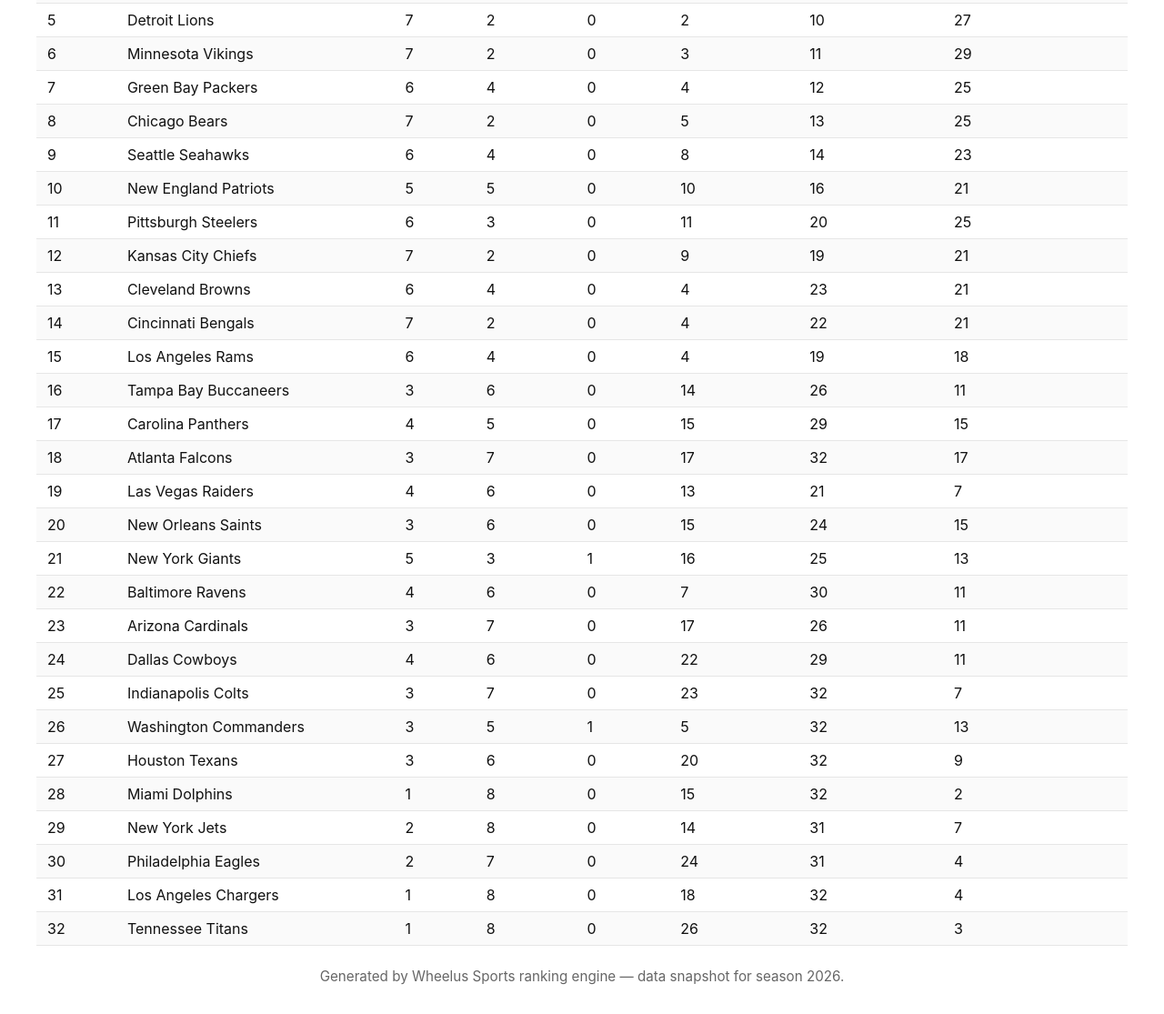
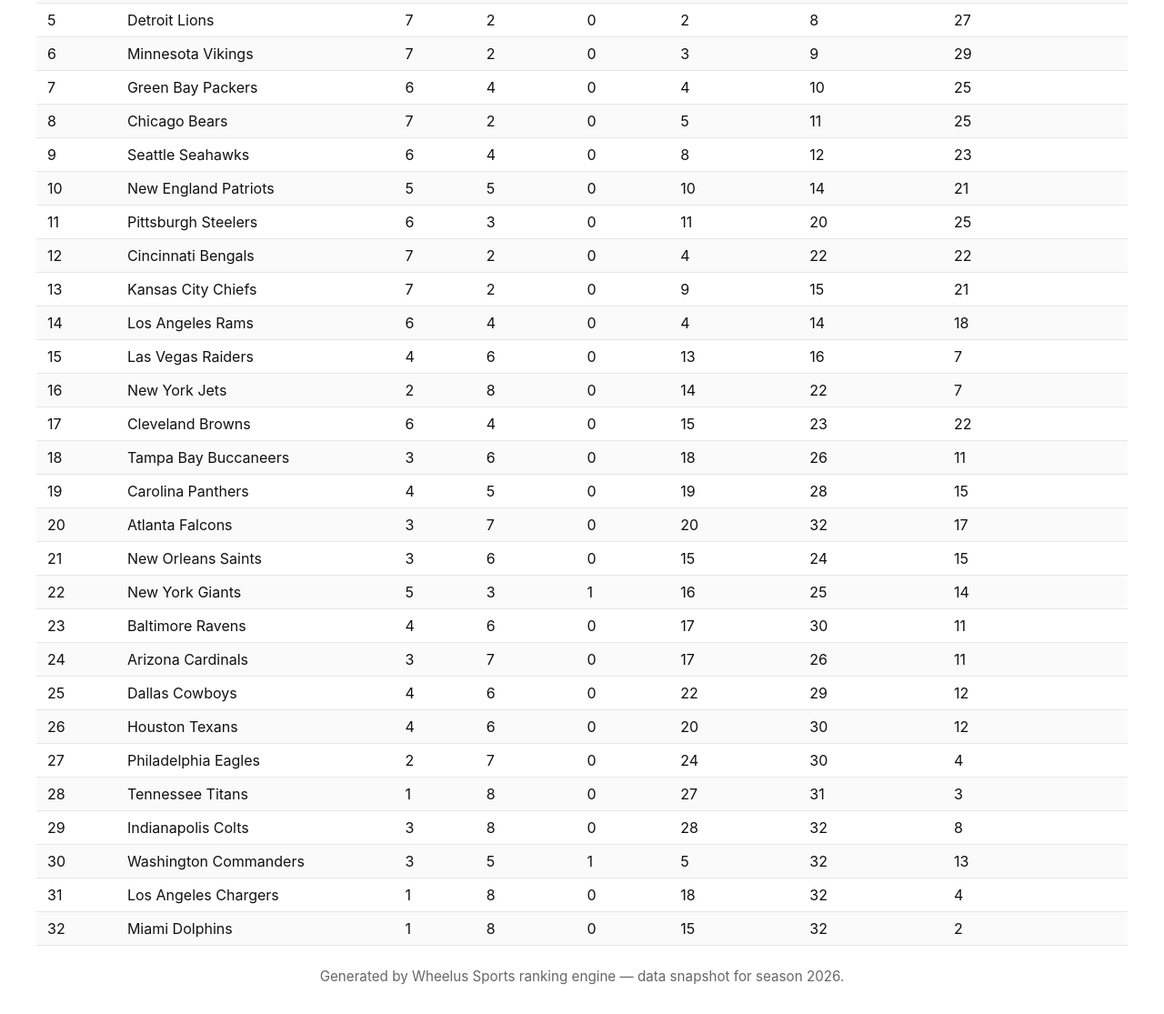
Before and after one commit to rwheelus/wheelus-sports, a plain HTML site: page NFL-2026-27.html in a window 1280 px wide. Shown: the part 652-1767 px from the top of the page at 91% size. Drawn offline with Linux system fonts and the light colour scheme.

Commit message:
NFL rankings updated for 2026 — 2026-11-20 07:21:43

```diff
--- a/NFL-2026-27.html
+++ b/NFL-2026-27.html
@@ -50,8 +50,8 @@
       <h1>NFL Ranking 2026-2027</h1>
 
       <!-- Last updated / Violations -->
-      <div class="meta">Last Updated: 2026-11-17 07:23:41 Central Standard Time</div>
-      <div class="violations">The finalized standings produced a solution with <strong>17</strong> ranking violations (17/150 = 11.33%).</div>
+      <div class="meta">Last Updated: 2026-11-20 07:21:42 Central Standard Time</div>
+      <div class="violations">The finalized standings produced a solution with <strong>17</strong> ranking violations (17/151 = 11.26%).</div>
 
       <div class="table-wrap">
         <table class="dataframe ranking-table">
@@ -70,6 +70,16 @@
   <tbody>
     <tr>
       <td>1</td>
+      <td>Buffalo Bills</td>
+      <td>8</td>
+      <td>1</td>
+      <td>0</td>
+      <td>1</td>
+      <td>5</td>
+      <td>35</td>
+    </tr>
+    <tr>
+      <td>2</td>
       <td>San Francisco 49ers</td>
       <td>8</td>
       <td>1</td>
@@ -79,23 +89,13 @@
       <td>34</td>
     </tr>
     <tr>
-      <td>2</td>
+      <td>3</td>
       <td>Denver Broncos</td>
       <td>7</td>
       <td>2</td>
       <td>0</td>
       <td>2</td>
       <td>7</td>
-      <td>34</td>
-    </tr>
-    <tr>
-      <td>3</td>
-      <td>Buffalo Bills</td>
-      <td>8</td>
-      <td>1</td>
-      <td>0</td>
-      <td>1</td>
-      <td>6</td>
       <td>34</td>
     </tr>
     <tr>
@@ -115,7 +115,7 @@
       <td>2</td>
       <td>0</td>
       <td>2</td>
-      <td>10</td>
+      <td>8</td>
       <td>27</td>
     </tr>
     <tr>
@@ -125,7 +125,7 @@
       <td>2</td>
       <td>0</td>
       <td>3</td>
-      <td>11</td>
+      <td>9</td>
       <td>29</td>
     </tr>
     <tr>
@@ -135,7 +135,7 @@
       <td>4</td>
       <td>0</td>
       <td>4</td>
-      <td>12</td>
+      <td>10</td>
       <td>25</td>
     </tr>
     <tr>
@@ -145,7 +145,7 @@
       <td>2</td>
       <td>0</td>
       <td>5</td>
-      <td>13</td>
+      <td>11</td>
       <td>25</td>
     </tr>
     <tr>
@@ -155,7 +155,7 @@
       <td>4</td>
       <td>0</td>
       <td>8</td>
-      <td>14</td>
+      <td>12</td>
       <td>23</td>
     </tr>
     <tr>
@@ -165,7 +165,7 @@
       <td>5</td>
       <td>0</td>
       <td>10</td>
-      <td>16</td>
+      <td>14</td>
       <td>21</td>
     </tr>
     <tr>
@@ -180,86 +180,96 @@
     </tr>
     <tr>
       <td>12</td>
-      <td>Kansas City Chiefs</td>
-      <td>7</td>
-      <td>2</td>
-      <td>0</td>
-      <td>9</td>
-      <td>19</td>
-      <td>21</td>
-    </tr>
-    <tr>
-      <td>13</td>
-      <td>Cleveland Browns</td>
-      <td>6</td>
-      <td>4</td>
-      <td>0</td>
-      <td>4</td>
-      <td>23</td>
-      <td>21</td>
-    </tr>
-    <tr>
-      <td>14</td>
       <td>Cincinnati Bengals</td>
       <td>7</td>
       <td>2</td>
       <td>0</td>
       <td>4</td>
       <td>22</td>
+      <td>22</td>
+    </tr>
+    <tr>
+      <td>13</td>
+      <td>Kansas City Chiefs</td>
+      <td>7</td>
+      <td>2</td>
+      <td>0</td>
+      <td>9</td>
+      <td>15</td>
       <td>21</td>
     </tr>
     <tr>
-      <td>15</td>
+      <td>14</td>
       <td>Los Angeles Rams</td>
       <td>6</td>
       <td>4</td>
       <td>0</td>
       <td>4</td>
-      <td>19</td>
+      <td>14</td>
       <td>18</td>
     </tr>
     <tr>
-      <td>16</td>
-      <td>Tampa Bay Buccaneers</td>
-      <td>3</td>
-      <td>6</td>
-      <td>0</td>
-      <td>14</td>
-      <td>26</td>
-      <td>11</td>
-    </tr>
-    <tr>
-      <td>17</td>
-      <td>Carolina Panthers</td>
-      <td>4</td>
-      <td>5</td>
-      <td>0</td>
       <td>15</td>
-      <td>29</td>
-      <td>15</td>
-    </tr>
-    <tr>
-      <td>18</td>
-      <td>Atlanta Falcons</td>
-      <td>3</td>
-      <td>7</td>
-      <td>0</td>
-      <td>17</td>
-      <td>32</td>
-      <td>17</td>
-    </tr>
-    <tr>
-      <td>19</td>
       <td>Las Vegas Raiders</td>
       <td>4</td>
       <td>6</td>
       <td>0</td>
       <td>13</td>
-      <td>21</td>
+      <td>16</td>
       <td>7</td>
     </tr>
     <tr>
+      <td>16</td>
+      <td>New York Jets</td>
+      <td>2</td>
+      <td>8</td>
+      <td>0</td>
+      <td>14</td>
+      <td>22</td>
+      <td>7</td>
+    </tr>
+    <tr>
+      <td>17</td>
+      <td>Cleveland Browns</td>
+      <td>6</td>
+      <td>4</td>
+      <td>0</td>
+      <td>15</td>
+      <td>23</td>
+      <td>22</td>
+    </tr>
+    <tr>
+      <td>18</td>
+      <td>Tampa Bay Buccaneers</td>
+      <td>3</td>
+      <td>6</td>
+      <td>0</td>
+      <td>18</td>
+      <td>26</td>
+      <td>11</td>
+    </tr>
+    <tr>
+      <td>19</td>
+      <td>Carolina Panthers</td>
+      <td>4</td>
+      <td>5</td>
+      <td>0</td>
+      <td>19</td>
+      <td>28</td>
+      <td>15</td>
+    </tr>
+    <tr>
       <td>20</td>
+      <td>Atlanta Falcons</td>
+      <td>3</td>
+      <td>7</td>
+      <td>0</td>
+      <td>20</td>
+      <td>32</td>
+      <td>17</td>
+    </tr>
+    <tr>
+      <td>21</td>
       <td>New Orleans Saints</td>
       <td>3</td>
       <td>6</td>
@@ -269,27 +279,27 @@
       <td>15</td>
     </tr>
     <tr>
-      <td>21</td>
+      <td>22</td>
       <td>New York Giants</td>
       <td>5</td>
       <td>3</td>
       <td>1</td>
       <td>16</td>
       <td>25</td>
-      <td>13</td>
+      <td>14</td>
     </tr>
     <tr>
-      <td>22</td>
+      <td>23</td>
       <td>Baltimore Ravens</td>
       <td>4</td>
       <td>6</td>
       <td>0</td>
-      <td>7</td>
+      <td>17</td>
       <td>30</td>
       <td>11</td>
     </tr>
     <tr>
-      <td>23</td>
+      <td>24</td>
       <td>Arizona Cardinals</td>
       <td>3</td>
       <td>7</td>
@@ -299,27 +309,57 @@
       <td>11</td>
     </tr>
     <tr>
-      <td>24</td>
+      <td>25</td>
       <td>Dallas Cowboys</td>
       <td>4</td>
       <td>6</td>
       <td>0</td>
       <td>22</td>
       <td>29</td>
-      <td>11</td>
-    </tr>
-    <tr>
-      <td>25</td>
-      <td>Indianapolis Colts</td>
-      <td>3</td>
-      <td>7</td>
-      <td>0</td>
-      <td>23</td>
-      <td>32</td>
-      <td>7</td>
+      <td>12</td>
     </tr>
     <tr>
       <td>26</td>
+      <td>Houston Texans</td>
+      <td>4</td>
+      <td>6</td>
+      <td>0</td>
+      <td>20</td>
+      <td>30</td>
+      <td>12</td>
+    </tr>
+    <tr>
+      <td>27</td>
+      <td>Philadelphia Eagles</td>
+      <td>2</td>
+      <td>7</td>
+      <td>0</td>
+      <td>24</td>
+      <td>30</td>
+      <td>4</td>
+    </tr>
+    <tr>
+      <td>28</td>
+      <td>Tennessee Titans</td>
+      <td>1</td>
+      <td>8</td>
+      <td>0</td>
+      <td>27</td>
+      <td>31</td>
+      <td>3</td>
+    </tr>
+    <tr>
+      <td>29</td>
+      <td>Indianapolis Colts</td>
+      <td>3</td>
+      <td>8</td>
+      <td>0</td>
+      <td>28</td>
+      <td>32</td>
+      <td>8</td>
+    </tr>
+    <tr>
+      <td>30</td>
       <td>Washington Commanders</td>
       <td>3</td>
       <td>5</td>
@@ -327,46 +367,6 @@
       <td>5</td>
       <td>32</td>
       <td>13</td>
-    </tr>
-    <tr>
-      <td>27</td>
-      <td>Houston Texans</td>
-      <td>3</td>
-      <td>6</td>
-      <td>0</td>
-      <td>20</td>
-      <td>32</td>
-      <td>9</td>
-    </tr>
-    <tr>
-      <td>28</td>
-      <td>Miami Dolphins</td>
-      <td>1</td>
-      <td>8</td>
-      <td>0</td>
-      <td>15</td>
-      <td>32</td>
-      <td>2</td>
-    </tr>
-    <tr>
-      <td>29</td>
-      <td>New York Jets</td>
-      <td>2</td>
-      <td>8</td>
-      <td>0</td>
-      <td>14</td>
-      <td>31</td>
-      <td>7</td>
-    </tr>
-    <tr>
-      <td>30</td>
-      <td>Philadelphia Eagles</td>
-      <td>2</td>
-      <td>7</td>
-      <td>0</td>
-      <td>24</td>
-      <td>31</td>
-      <td>4</td>
     </tr>
     <tr>
       <td>31</td>
@@ -380,13 +380,13 @@
     </tr>
     <tr>
       <td>32</td>
-      <td>Tennessee Titans</td>
+      <td>Miami Dolphins</td>
       <td>1</td>
       <td>8</td>
       <td>0</td>
-      <td>26</td>
+      <td>15</td>
       <td>32</td>
-      <td>3</td>
+      <td>2</td>
     </tr>
   </tbody>
 </table>
```
